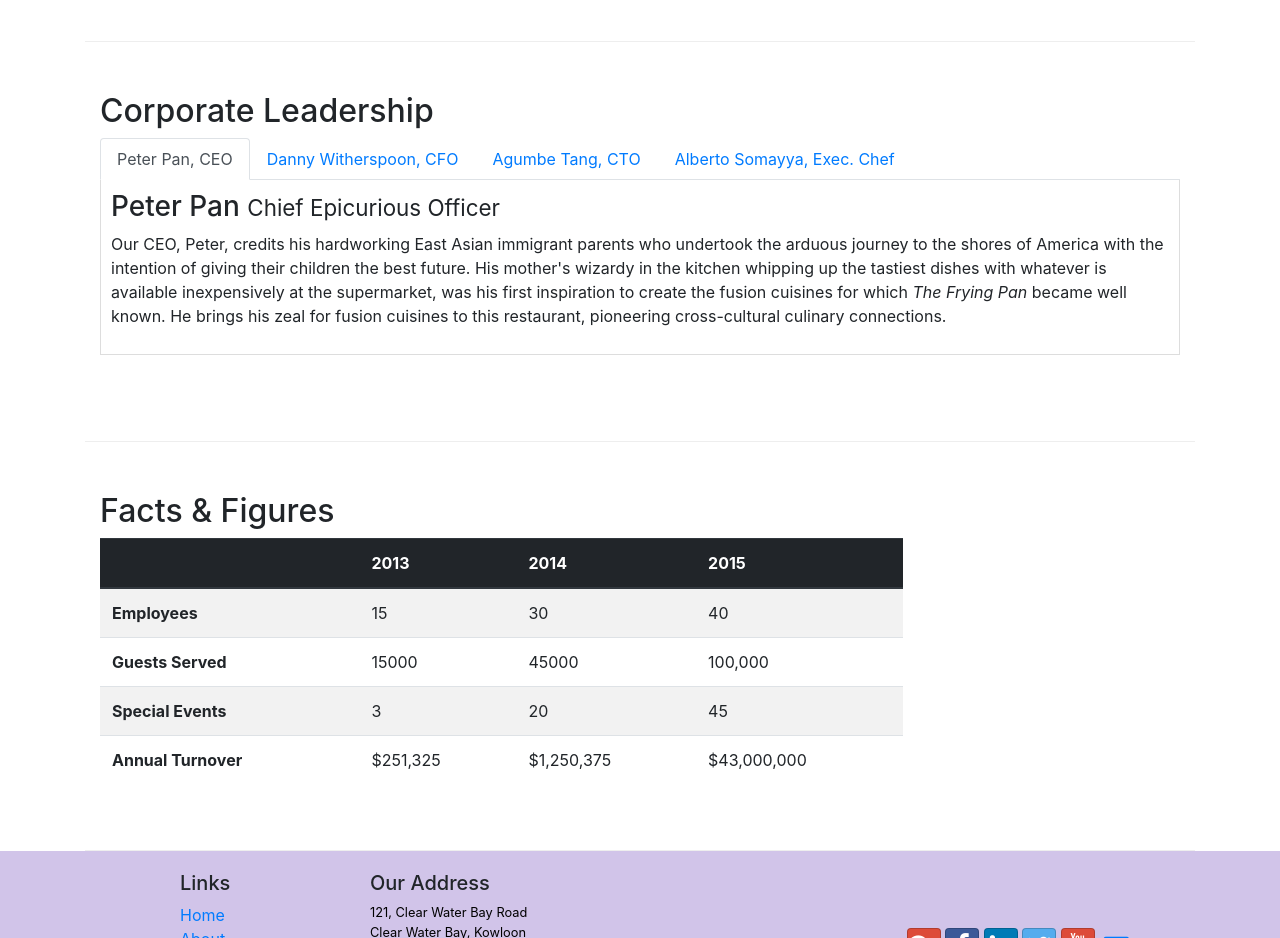
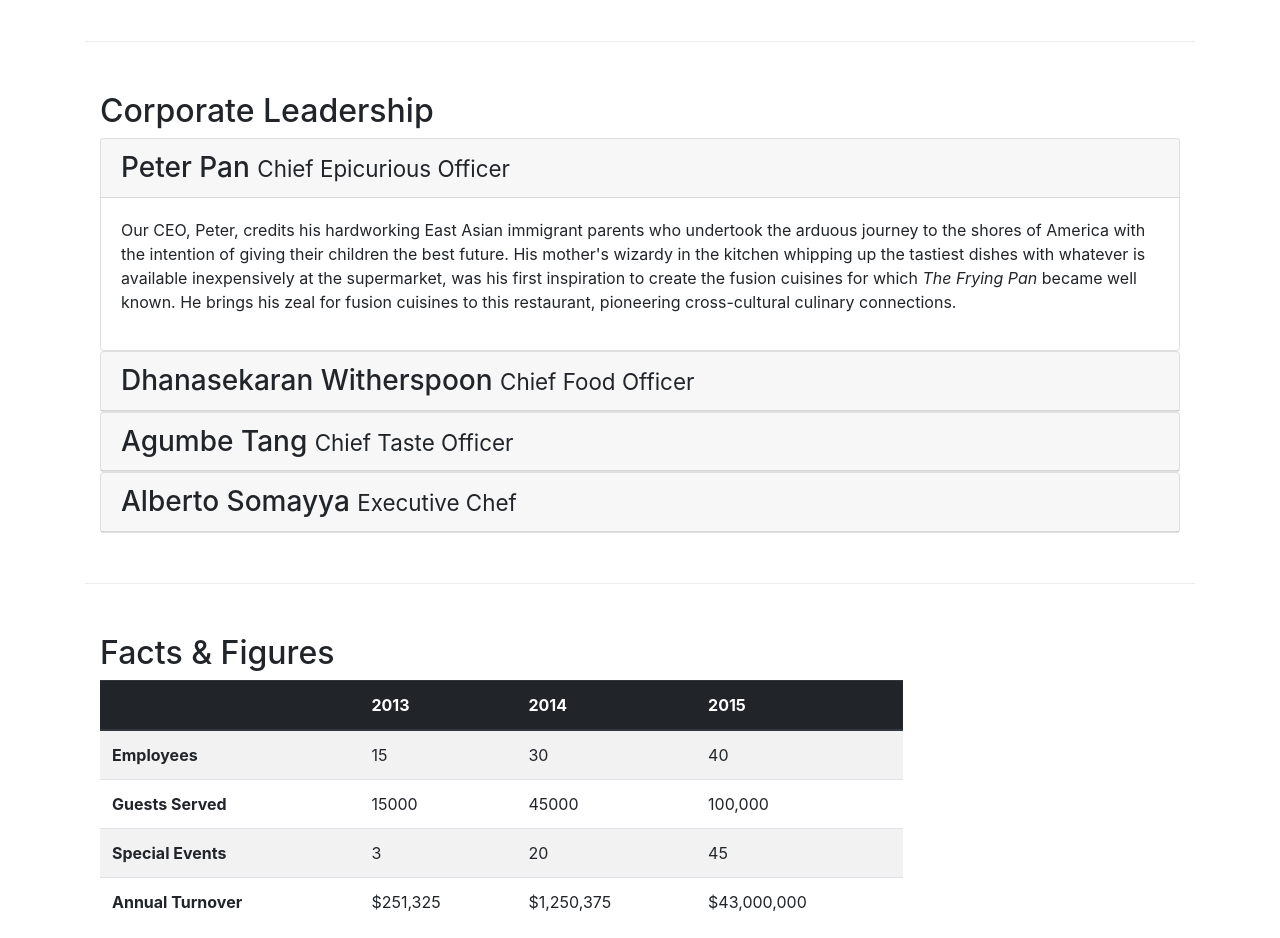
Before and after one commit to akash-agarwal96/Restro-Bootstrap, a website: page aboutus.html in a window 1280 px wide. Shown: the part 880-1818 px from the top of the page. Drawn offline with nearby package versions, Linux system fonts and the light colour scheme.

Commit message:
accordion

```diff
--- a/aboutus.html
+++ b/aboutus.html
@@ -100,7 +100,8 @@
         <div class="row row-content">
             <div class="col-12">
                 <h2>Corporate Leadership</h2>
-                <ul class="nav nav-tabs">
+
+           <!--   <ul class="nav nav-tabs">
                     <li class="nav-item">
                         <a class="nav-link active" href="#peter" role="tab"
                          data-toggle="tab">Peter Pan, CEO</a>
@@ -117,25 +118,67 @@
                         <a class="nav-link" href="#alberto" role="tab"
                           data-toggle="tab">Alberto Somayya, Exec. Chef</a>
                       </li>
-                </ul>
+                </ul>  -->
 
-            <div class="tab-content">
-                <div role="tabpanel" class="tab-pane fade show active" id="peter">
-                <h3>Peter Pan <small>Chief Epicurious Officer</small></h3>
-                <p class="d-none d-sm-block">Our CEO, Peter, credits his hardworking East Asian immigrant parents who undertook the arduous journey to the shores of America with the intention of giving their children the best future. His mother's wizardy in the kitchen whipping up the tastiest dishes with whatever is available inexpensively at the supermarket, was his first inspiration to create the fusion cuisines for which <em>The Frying Pan</em> became well known. He brings his zeal for fusion cuisines to this restaurant, pioneering cross-cultural culinary connections.</p>
+            <div id="accordion">
+                <div class="card">
+                    <div class="card-header" role="tab" id="peterhead">
+                        <h3 class="mb-0">
+                            <a data-toggle="collapse" data-target="#peter">
+                            Peter Pan <small>Chief Epicurious Officer</small>
+                            </a>
+                        </h3>
+                        </div>
+                        <div class="collapse show" id="peter" data-parent="#accordion">
+                            <div class="card-body">
+                                <p class="d-none d-sm-block">Our CEO, Peter, credits his hardworking East Asian immigrant parents who undertook the arduous journey to the shores of America with the intention of giving their children the best future. His mother's wizardy in the kitchen whipping up the tastiest dishes with whatever is available inexpensively at the supermarket, was his first inspiration to create the fusion cuisines for which <em>The Frying Pan</em> became well known. He brings his zeal for fusion cuisines to this restaurant, pioneering cross-cultural culinary connections.</p>
+                            </div>
+                        </div>
                 </div>
-                <div role="tabpanel" class="tab-pane fade" id="danny">
-                <h3>Dhanasekaran Witherspoon <small>Chief Food Officer</small></h3>
-                <p class="d-none d-sm-block">Our CFO, Danny, as he is affectionately referred to by his colleagues, comes from a long established family tradition in farming and produce. His experiences growing up on a farm in the Australian outback gave him great appreciation for varieties of food sources. As he puts it in his own words, <em>Everything that runs, wins, and everything that stays, pays!</em></p>
+
+                <div class="card">
+                    <div class="card-header" role="tab" id="dannyhead">
+                    <h3 class="mb-0">
+                        <a class="collapsed" data-toggle="collapse" data-target="#danny">
+                        Dhanasekaran Witherspoon <small>Chief Food Officer</small>
+                        </a>
+                    </h3>
                 </div>
-                <div role="tabpanel" class="tab-pane fade" id="agumbe">
-                <h3>Agumbe Tang <small>Chief Taste Officer</small></h3>
-                <p class="d-none d-sm-block">Blessed with the most discerning gustatory sense, Agumbe, our CTO, personally ensures that every dish that we serve meets his exacting tastes. Our chefs dread the tongue lashing that ensues if their dish does not meet his exacting standards. He lives by his motto, <em>You click only if you survive my lick.</em></p>
+                <div class="collapse" id="danny" data-parent="#accordion">
+                    <div class="card-body">
+                        <p class="d-none d-sm-block">  Our CFO, Danny, as he is affectionately referred to by his colleagues, comes from a long established family tradition in farming and produce. His experiences growing up on a farm in the Australian outback gave him great appreciation for varieties of food sources. As he puts it in his own words, <em>Everything that runs, wins, and everything that stays, pays!</em></em></p>
+                    </div>
                 </div>
-                <div role="tabpanel" class="tab-pane fade" id="alberto">
-                <h3>Alberto Somayya <small>Executive Chef</small></h3>
-                <p class="d-none d-sm-block">Award winning three-star Michelin chef with wide International experience having worked closely with whos-who in the culinary world, he specializes in creating mouthwatering Indo-Italian fusion experiences. He says, <em>Put together the cuisines from the two craziest cultures, and you get a winning hit! Amma Mia!</em></p>
+            </div>
+            <div class="card">
+                    <div class="card-header" role="tab" id="agumbehead">
+                    <h3 class="mb-0">
+                        <a class="collapsed" data-toggle="collapse" data-target="#agumbe">
+                        Agumbe Tang <small>Chief Taste Officer</small>
+                        </a>
+                    </h3>
                 </div>
+                <div class="collapse" id="agumbe" data-parent="#accordion">
+                    <div class="card-body">
+                        <p class="d-none d-sm-block">Blessed with the most discerning gustatory sense, Agumbe, our CTO, personally ensures that every dish that we serve meets his exacting tastes. Our chefs dread the tongue lashing that ensues if their dish does not meet his exacting standards. He lives by his motto, <em>You click only if you survive my lick.</em></p>
+                    </div>
+                </div>
+            </div>
+            <div class="card">
+                    <div class="card-header" role="tab" id="albertohead">
+                    <h3 class="mb-0">
+                        <a class="collapsed" data-toggle="collapse" data-target="#alberto">
+                        Alberto Somayya <small>Executive Chef</small>
+                        </a>
+                    </h3>
+                </div>
+                <div class="collapse" id="alberto" data-parent="#accordion">
+                    <div class="card-body">
+                        <p class="d-none d-sm-block">Award winning three-star Michelin chef with wide International experience having worked closely with whos-who in the culinary world, he specializes in creating mouthwatering Indo-Italian fusion experiences. He says, <em>Put together the cuisines from the two craziest cultures, and you get a winning hit! Amma Mia!</em></em></p>
+                    </div>
+                </div>
+            </div>
+
             </div>
          </div>
        </div>
```
